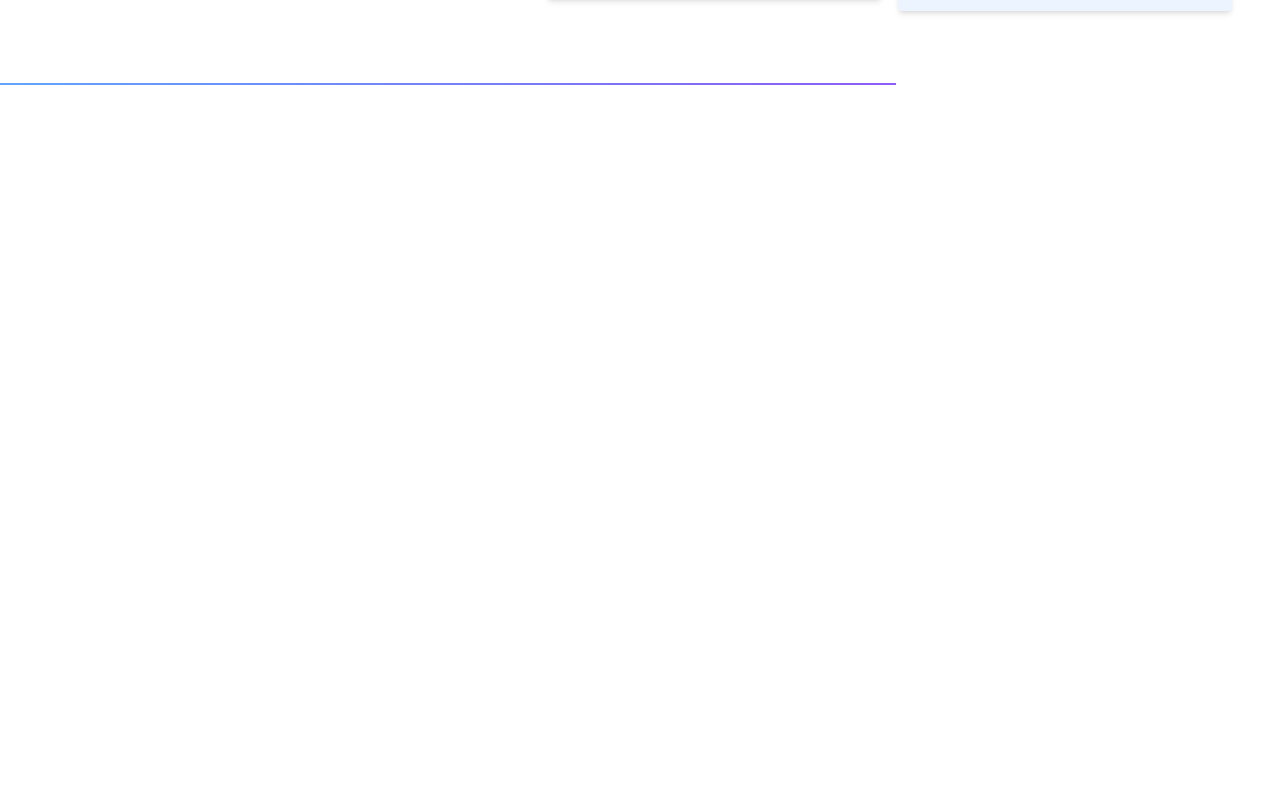
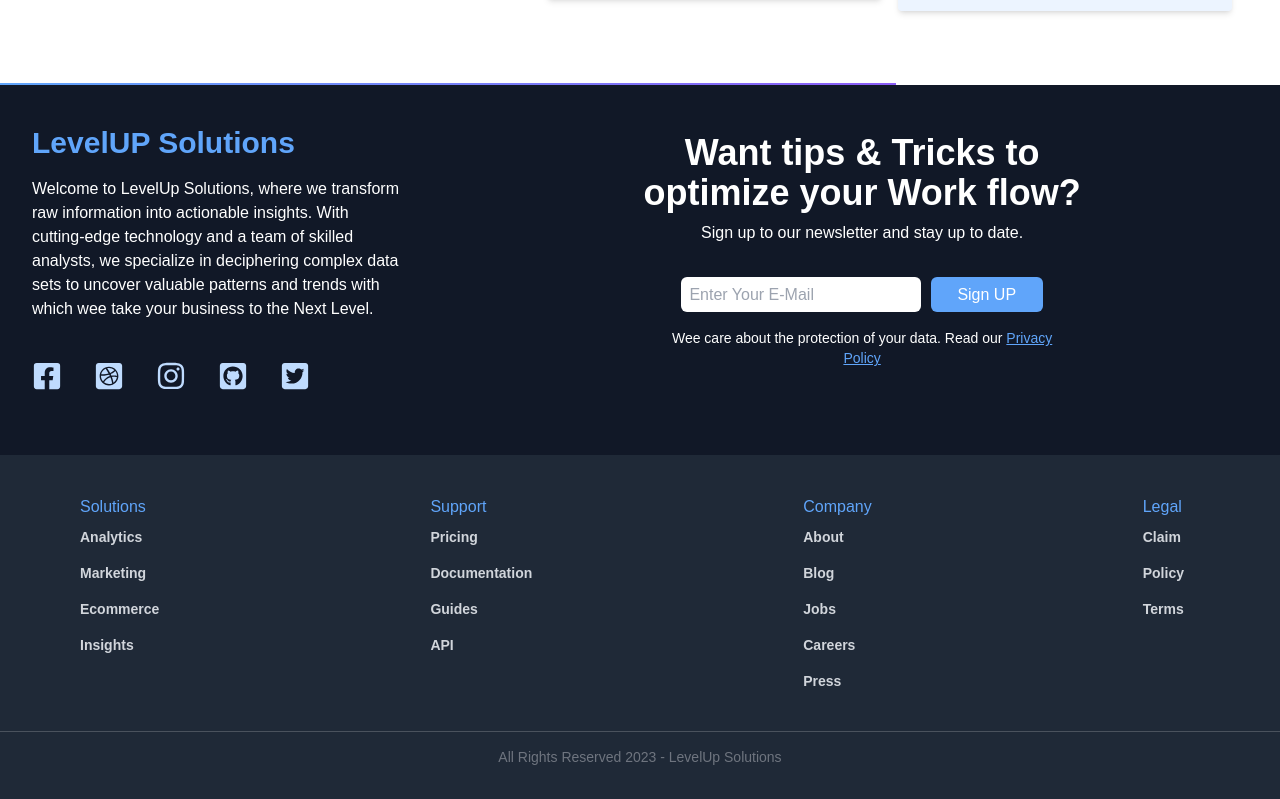
Before and after one commit to anikjoyy/levelup-solutions, a React (Vite) app: page / in a window 1280 px wide. Shown: the part 4918-5717 px from the top of the page. Before the commit the page ends 5003 px from the top, so only its background shows below. Built offline with nearby package versions, Linux system fonts and the light colour scheme.

Commit message:
added footer section

```diff
--- a/src/layout/Main.jsx
+++ b/src/layout/Main.jsx
@@ -1,11 +1,13 @@
 import { Outlet } from 'react-router-dom';
 import Navbar from '../pages/Shared/Navbar';
+import Footer from '../pages/Shared/Footer';
 
 const Main = () => {
   return (
     <>
       <Navbar />
       <Outlet />
+      <Footer />
     </>
   );
 };
```
